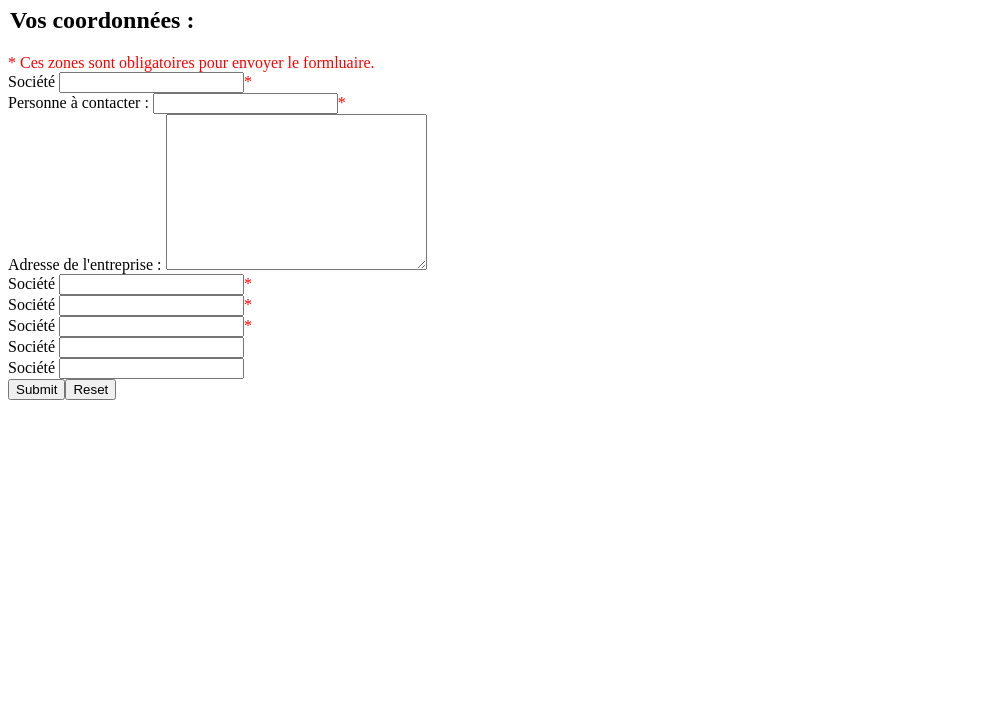
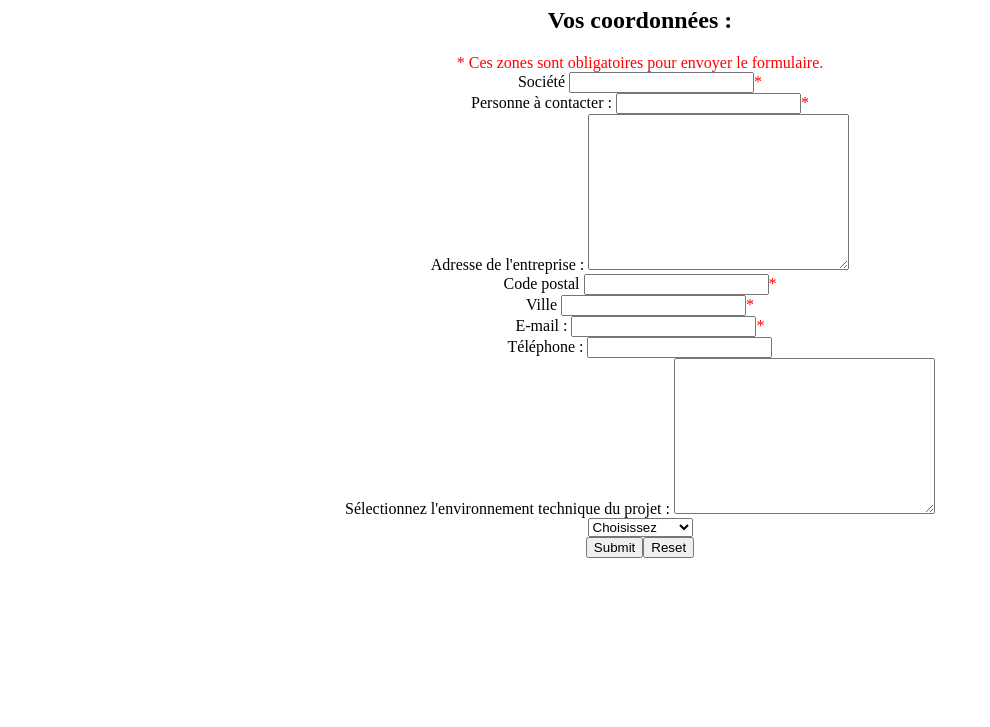
Before and after one commit to Tsuihakuwu/exo_js, a plain HTML site: page Formulaire/contact.html in a window 1280 px wide. Shown: the part 73-800 px from the top of the page, without its empty margins (0-990 px from the left). Drawn offline with Linux system fonts and the light colour scheme.

Commit message:
maj_form

```diff
--- a/Formulaire/contact.html
+++ b/Formulaire/contact.html
@@ -5,49 +5,66 @@
     <meta http-equiv="X-UA-Compatible" content="IE=edge">
     <meta name="viewport" content="width=device-width, initial-scale=1.0">
     <title>Nous contacter</title>
-    <link rel="stylesheet" href="/form_styles.css">
+    <link rel="stylesheet" href="form_styles.css">
 </head>
 <body>
-    <h1>JS17 Exercice formulaire</h1>
-    <form>
+    <h1 class='center'>JS17 Exercice formulaire</h1>
+    <form class='center' method="POST" action="">
         <legend><h2>Vos coordonnées :</h2></legend>
-        <div class="txt_red">* Ces zones sont obligatoires pour envoyer le formluaire.</div>
+        <div class="txt_red">* Ces zones sont obligatoires pour envoyer le formulaire.</div>
 
         <label id="societe" class="lb" for="societe">Société</label>
-        <input type="text" id="societe" class="ip"><div class="txt_red inline">*</div>
+        <input type="text" id="societe" name="societe" class="ip" required><div class="txt_red inline">*</div>
         <br>
 
         <label id="p_con" class="lb" for="p_con">Personne à contacter : </label>
-        <input type="text" id="p_con" class="ip"><div class="txt_red inline">*</div>
+        <input type="text" id="p_con" name="p_con" class="ip" required><div class="txt_red inline">*</div>
         <br>
 
         <label id="add_ent" class="lb" for="add_ent">Adresse de l'entreprise : </label>
-        <textarea name="" id="" cols="30" rows="10"></textarea>
+        <textarea name="add_ent" id="add_ent" cols="30" rows="10"></textarea>
         <br>
 
-        <label id="societe" class="lb" for="societe">Société</label>
-        <input type="text" id="societe" class="ip"><div class="txt_red inline">*</div>
+        <label id="cp" class="lb" for="cp">Code postal</label>
+        <input type="text" id="cp" name="cp" class="ip" required><div class="txt_red inline">*</div>
         <br>
 
-        <label id="societe" class="lb" for="societe">Société</label>
-        <input type="text" id="societe" class="ip"><div class="txt_red inline">*</div>
+        <label id="ville" class="lb" for="ville">Ville</label>
+        <input type="text" id="ville" name="ville" class="ip" required><div class="txt_red inline">*</div>
         <br>
 
-        <label id="societe" class="lb" for="societe">Société</label>
-        <input type="text" id="societe" class="ip"><div class="txt_red inline">*</div>
+        <label id="mail" class="lb" for="mail">E-mail : </label>
+        <input type="email" id="mail" name="mail" class="ip" pattern="/^[a-z0-9._%+-]+@[a-z0-9.-]+\.[a-z]{2,4}$/" required><div class="txt_red inline">*</div>
         <br>
 
-        <label id="societe" class="lb" for="societe">Société</label>
-        <input type="text" id="societe" class="ip">
+        <label id="phone" class="lb" for="phone">Téléphone : </label>
+        <input type="text" id="phone" name="phone" class="ip">
         <br>
 
-        <label id="societe" class="lb" for="societe">Société</label>
-        <input type="text" id="societe" class="ip">
+        <label id="environement" class="lb" for="environement">Sélectionnez l'environnement technique du projet :</label>
+        <textarea name="environement" id="environement" cols="30" rows="10"></textarea>
+        <br>
+        <select id="tech" name="tech" class="ip">
+            <option value="" selected hidden disabled>Choisissez</option>
+            <option value="access">Access</option>
+            <option value="java">Java</option>
+            <option value="delphi">Delphi</option>
+            <option value="windev">Windev</option>
+            <option value="vb">Visual Basic</option>
+            <option value="pb">Power Builder</option>
+            <option value="internet">Internet</option>
+            <option value="intranet">Intranet</option>
+            <option value="nt">Windows NT</option>
+            <option value="unix">Unix</option>
+            <option value="sqlsrv">SQL Server</option>
+            <option value="oracle">Oracle</option>
+            <option value="autre">Autres</option>
+        </select>
         <br>
 
         <input type="submit"><input type="reset">
 
     </form>
-    <script src="/form_script.js"></script>
+    <script src="form_script.js"></script>
 </body>
 </html>
--- a/Formulaire/form_styles.css
+++ b/Formulaire/form_styles.css
@@ -5,3 +5,7 @@
 .inline {
     display: inline;
 }
+
+.center {
+    text-align: center;
+}
--- a/form_styles.css
+++ /dev/null
@@ -1,7 +0,0 @@
-.txt_red {
-    color:red;
-}
-
-.inline {
-    display: inline;
-}
```
Also changed, not shown: form_script.js (deleted).
